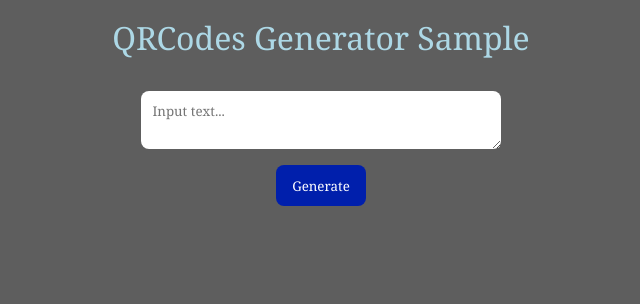
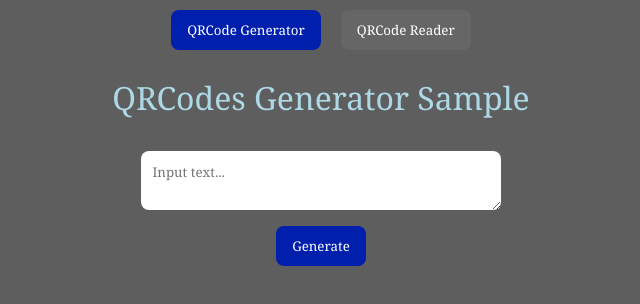
Before and after one commit to AndersDeath/qr-code-sample, a plain HTML site: page index.html in a window 1280 px wide. Both pictures are taken after a click on the button "QRCode Generator". Shown: the whole page, without its empty margins (319-959 px from the left). Drawn offline with Linux system fonts and the light colour scheme.

Commit message:
minor fix

```diff
--- a/index.html
+++ b/index.html
@@ -20,6 +20,10 @@
 
     </section>
     <section class="generator-area">
+        <section class="selector-area">
+            <button class="selector button selector-generator">QRCode Generator</button>
+            <button class="selector button selector-reader disabled" disabled>QRCode Reader</button>
+        </section>
         <section class="heading">
             <div class="title">QRCodes Generator Sample</div>
         </section>
--- a/style.css
+++ b/style.css
@@ -33,6 +33,7 @@ body {
 .reader-area, .generator-area {
     display: none;
     flex-direction: column;
+    align-items: center
 }
 
 button:hover {
```
